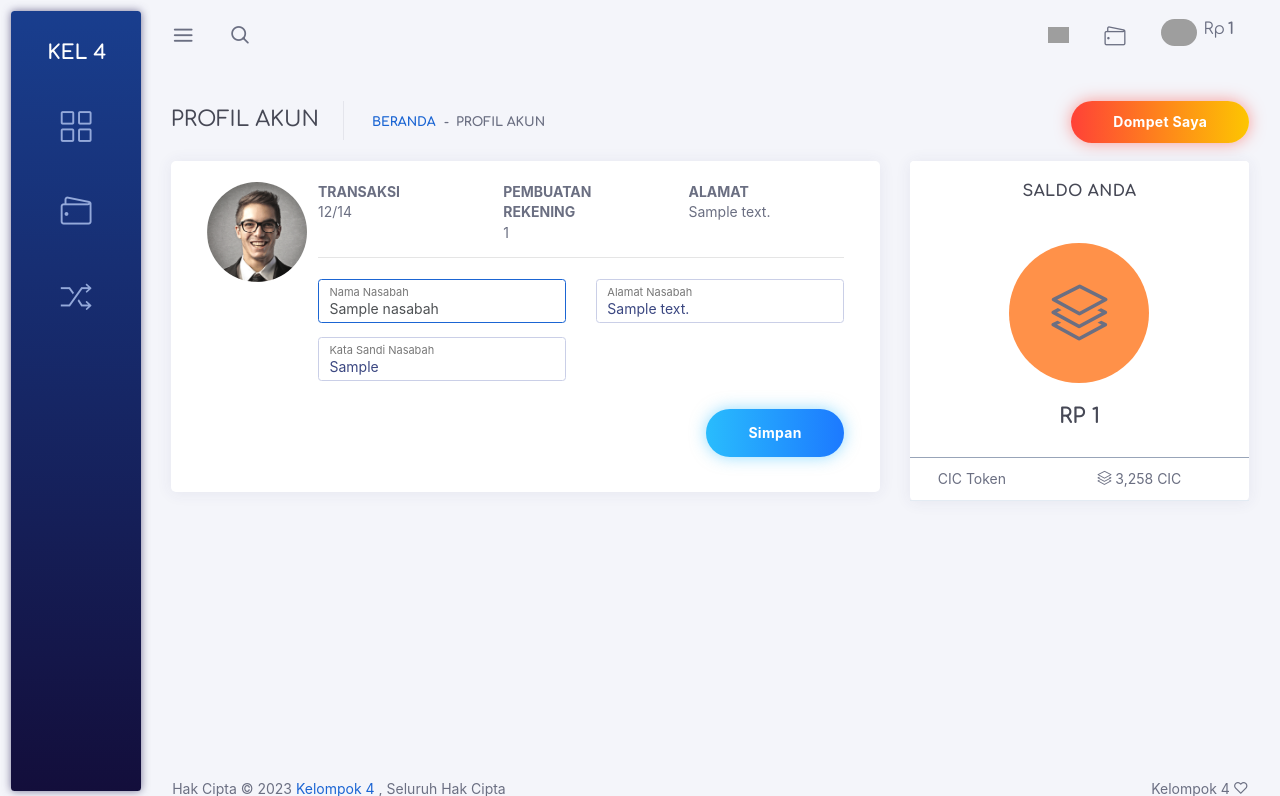
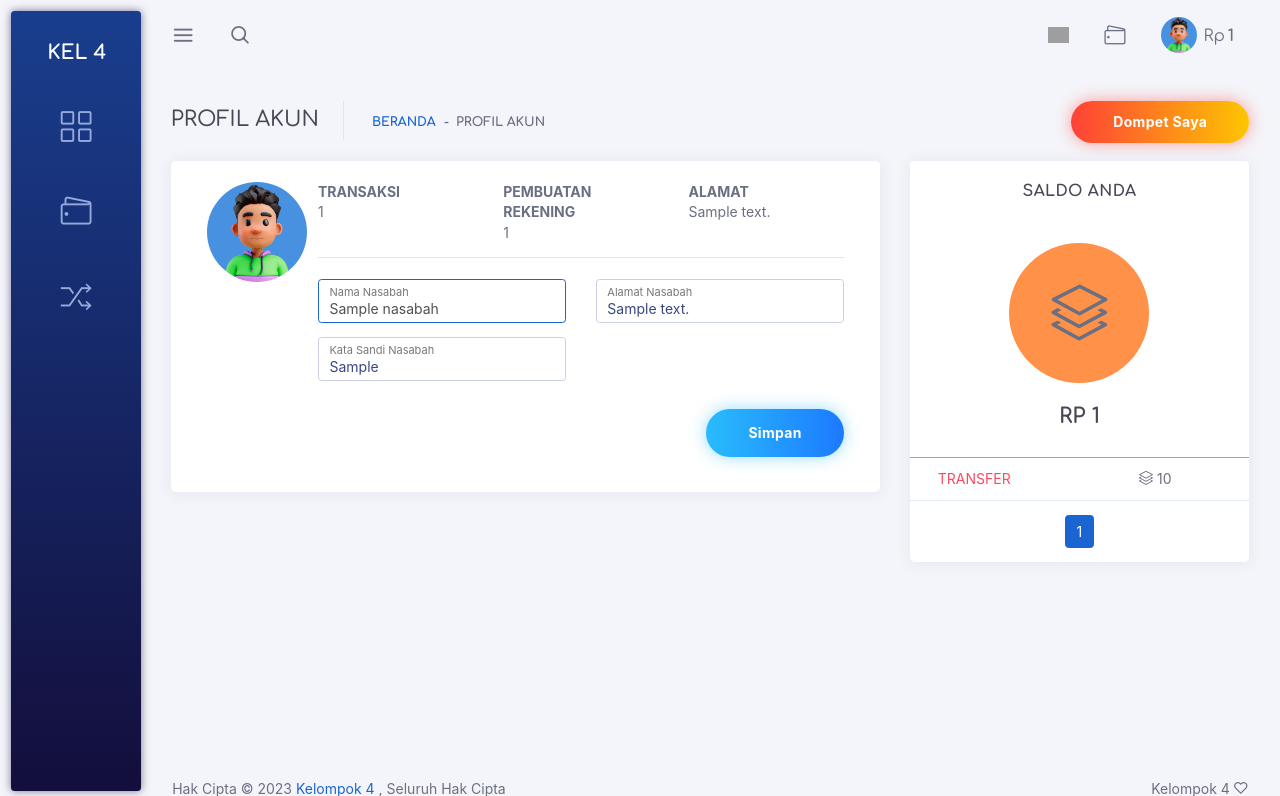
Before and after one commit to fifovalle/ATM-SEDERHANA, a PHP site: page /TUBES/pages/account.php in a window 1280 px wide. Shown: the top 796 px of the page. Run offline with PHP 8.4, Linux system fonts and the light colour scheme; the visitor is signed in with stand-in values (Sample User, id 1); tables that the repository leaves empty hold one stand-in row (values such as "Sample post"); some libraries are stand-ins or nearby versions; some web fonts are replaced; grey boxes are pictures that could not be loaded.

Commit message:
Memodifikasi file navbar account dan menmbahkan foto

```diff
--- a/pages/account.php
+++ b/pages/account.php
@@ -69,13 +69,23 @@ if (!isset($_SESSION['ID_NASABAH'])) {
                   <div class="col-12">
                     <div class="row">
                       <div class="col-md-2 col-12">
-                        <img src="../app-assets/images/portrait/medium/avatar-m-1.png" class="rounded-circle height-100" alt="Card image" />
+                        <img src="http://localhost/TUBES%20BASIS%20DATA/assets/img/1.jpg" class="rounded-circle height-100" alt="Card image" />
                       </div>
                       <div class="col-md-10 col-12">
                         <div class="row">
                           <div class="col-12 col-md-4">
                             <p class="text-bold-700 text-uppercase mb-0">Transaksi</p>
-                            <p class="mb-0">12/14</p>
+                            <?php
+                            $query_transaksi = "SELECT COUNT(*) as jumlah_transaksi FROM transaksi";
+                            $result_transaksi = mysqli_query($koneksi, $query_transaksi);
+                            if ($result_transaksi) {
+                              $row = mysqli_fetch_assoc($result_transaksi);
+                              $jumlah_transaksi = $row['jumlah_transaksi'];
+                              echo "<p class='mb-0'>$jumlah_transaksi</p>";
+                            } else {
+                              echo 'Error: ' . mysqli_error($koneksi);
+                            }
+                            ?>
                           </div>
                           <div class="col-12 col-md-4">
                             <p class="text-bold-700 text-uppercase mb-0">Pembuatan Rekening</p>
@@ -95,7 +105,6 @@ if (!isset($_SESSION['ID_NASABAH'])) {
                               echo "Terjadi kesalahan saat mengambil data nasabah.";
                             }
                           }
-                          mysqli_close($koneksi);
                           ?>
                           <div class="col-12 col-md-4">
                             <p class="text-bold-700 text-uppercase mb-0">Alamat</p>
@@ -149,13 +158,54 @@ if (!isset($_SESSION['ID_NASABAH'])) {
                 </div>
                 <div class="table-responsive">
                   <table class="table table-de mb-0">
-                    <tbody>
-                      <tr>
-                        <td>CIC Token</td>
-                        <td><i class="icon-layers"></i> 3,258 CIC</td>
-                      </tr>
-                    </tbody>
+                    <?php
+                    $halaman_sekarang = isset($_GET['halaman']) ? (int)$_GET['halaman'] : 1;
+                    $batas_per_halaman = 5;
+                    $batas_awal = ($halaman_sekarang - 1) * $batas_per_halaman;
+                    $query_transaksi = "SELECT * FROM transaksi LIMIT $batas_awal, $batas_per_halaman";
+                    $result_transaksi = mysqli_query($koneksi, $query_transaksi);
+                    if ($result_transaksi) {
+                    ?>
+                      <tbody>
+                        <?php
+                        while ($row = mysqli_fetch_assoc($result_transaksi)) {
+                          $kelas_warna = '';
+                          if ($row['JENIS_TRANSAKSI'] == 'TRANSFER' || $row['JENIS_TRANSAKSI'] == 'TARIK TUNAI') {
+                            $kelas_warna = 'text-danger';
+                          } elseif ($row['JENIS_TRANSAKSI'] == 'MENABUNG') {
+                            $kelas_warna = 'text-success';
+                          }
+                        ?>
+                          <tr>
+                            <td class="<?= $kelas_warna ?>"><?= $row['JENIS_TRANSAKSI'] ?></td>
+                            <td><i class="icon-layers"></i> <?= $row['JUMLAH_TRANSAKSI'] ?></td>
+                          </tr>
+                        <?php
+                        }
+                        ?>
+                      </tbody>
                   </table>
+                  <nav aria-label="Page navigation example">
+                    <ul class="pagination" style="align-items: center; justify-content: center; display: flex;">
+                      <?php
+                      $query_jumlah_transaksi = "SELECT COUNT(*) as jumlah_transaksi FROM transaksi";
+                      $result_jumlah_transaksi = mysqli_query($koneksi, $query_jumlah_transaksi);
+                      $row_jumlah = mysqli_fetch_assoc($result_jumlah_transaksi);
+                      $jumlah_halaman = ceil($row_jumlah['jumlah_transaksi'] / $batas_per_halaman);
+                      for ($halaman = 1; $halaman <= $jumlah_halaman; $halaman++) {
+                        echo "<li class='page-item " . ($halaman == $halaman_sekarang ? 'active' : '') . "'>";
+                        echo "<a class='page-link' href='?halaman=$halaman'>$halaman</a>";
+                        echo "</li>";
+                      }
+                      ?>
+                    </ul>
+                  </nav>
+                <?php
+                    } else {
+                      echo 'Error: ' . mysqli_error($koneksi);
+                    }
+                    mysqli_close($koneksi);
+                ?>
                 </div>
               </div>
             </div>
--- a/partials/navbar.php
+++ b/partials/navbar.php
@@ -15,7 +15,7 @@
                     </li>
                     <li class="dropdown dropdown-notification nav-item"><a class="nav-link nav-link-label" href="pages/wallet.php"><i class="ficon icon-wallet"></i></a></li>
                     <li class="dropdown dropdown-user nav-item"><a class="dropdown-toggle nav-link dropdown-user-link" href="#" data-toggle="dropdown">
-                            <span class="avatar avatar-online"><img src="http://localhost/TUBES%20BASIS%20DATA/9.jpg" alt="avatar">
+                            <span class="avatar avatar-online"><img src="http://localhost/TUBES%20BASIS%20DATA/assets/img/1.jpg" alt="avatar">
                             </span><span class="mr-1">Rp<span class="user-name text-bold-700"><?php echo isset($_SESSION['SALDO_REKENING']) ? number_format($_SESSION['SALDO_REKENING']) : '0'; ?></span></span></a>
                         <div class="dropdown-menu dropdown-menu-right"> <a class="dropdown-item" href="#"><i class="ft-award"></i><?php echo isset($_SESSION['NAMA_NASABAH']) ? $_SESSION['NAMA_NASABAH'] : 'Nama Nasabah'; ?>
                             </a>
```
Also changed, not shown: assets/img/1.jpg (added).
